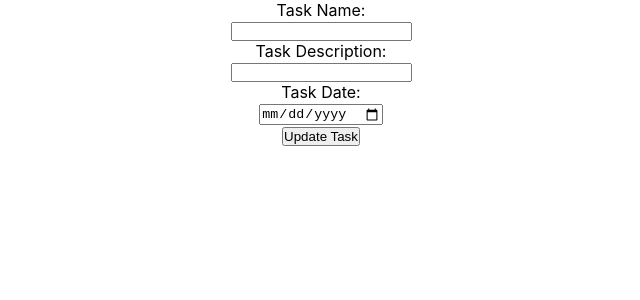
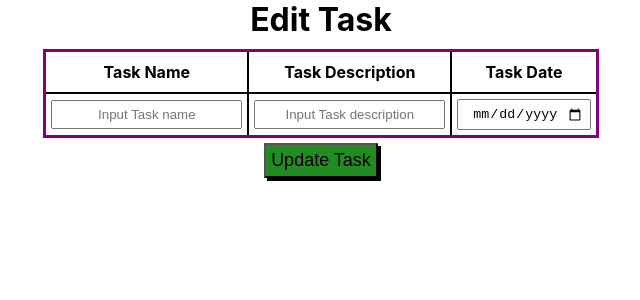
Before and after one commit to Reggie-Amedee-Tech/TaskMaster, a React (Create React App) app in the folder client/: page /task/1 in a window 1280 px wide. Both pictures are taken after a click on the button "Edit". Shown: the top 300 px of the page, without its empty margins (319-959 px from the left). Built offline with nearby package versions, Linux system fonts and the light colour scheme; no server answers.

Commit message:
updated css for detailed task page and update task page

```diff
--- /dev/null
+++ b/client/src/cssModules/DetailedTasksPage.module.css
@@ -0,0 +1,60 @@
+.div {
+    width: 100%;
+}
+
+.Container {
+    display: flex;
+    flex-direction: column;
+    max-width: 1200px;
+    width: 90%;
+    margin: 0 auto;
+    margin-top: 20px;
+}
+
+.table {
+    table-layout: fixed;
+    border-collapse: collapse;
+    border: 3px solid purple;
+}
+
+
+.tablehead {
+    border-bottom: 2px solid black;
+    border-collapse: collapse;
+    text-align: center;
+    padding: 10px;
+    border-right: 2px solid black;
+}
+
+.tablehead3 {
+    border-bottom: 2px solid black;
+    border-collapse: collapse;
+    text-align: center;
+    padding: 10px;
+}
+
+.tabledata {
+    border-right: 2px solid black;
+    padding: 5px;
+}
+
+.tabledata3 {
+    padding: 5px;
+}
+
+.button {
+    margin-top: 10px;
+    background-color: #228B22;
+    font-size: large;
+    box-shadow: 3px 3px;
+    width: 200px;
+}
+
+.button:hover {
+    background-color: #4F7942;
+}
+
+.button:active {
+    background-color: #4F7942;
+    box-shadow: 0px 0px;;
+}
--- /dev/null
+++ b/client/src/cssModules/Homepage.module.css
@@ -0,0 +1,18 @@
+* {
+    margin: 0px;
+    padding: 0px;
+}
+
+.Div {
+    width: 100%;
+    height: 100vh;
+}
+
+.Container{
+    max-width: 1200px;
+    width: 90%;
+}
+
+.Header {
+    padding: 30px;
+}
--- a/client/src/views/DetailedTask.js
+++ b/client/src/views/DetailedTask.js
@@ -1,7 +1,7 @@
 import axios from 'axios';
 import React, { useState, useEffect } from 'react';
 import { navigate } from '@reach/router'
-
+import classes from '../cssModules/DetailedTasksPage.module.css'
 
 
 const DetailedTask = (props) => {
@@ -14,33 +14,29 @@ const DetailedTask = (props) => {
             }))
     })
     return (
-        <div>
-        <div style={{display:'flex',justifyContent:'center'}}>
+        <>
+        <div className={classes.div}>
+            <div className={classes.Container}>
 
-            <div>
-                <table style={{border:'1px solid' }}>
+
+            <table className={classes.table}>
+                <tbody>
                     <tr >
-                        <th style={{border:'1px solid' }}><h3>Task Name:</h3></th>
-                        <th style={{border:'1px solid' }}><h3>Task Description:</h3></th>
-                        <th style={{border:'1px solid' }}><h3>Task Date:</h3></th>
+                        <th className={classes.tablehead}>Task Name</th>
+                        <th className={classes.tablehead}>Task Description</th>
+                        <th className={classes.tablehead3}>Task Date</th>
                     </tr>
                     <tr>
-                        <td style={{border:'1px solid' }}>{task.taskName}</td>
-                        <td style={{border:'1px solid' }}>{task.taskDescription}</td>
-                        <td style={{border:'1px solid' }}>{task.date}</td>
+                        <td className={classes.tabledata}>{task.taskName}</td>
+                        <td className={classes.tabledata}>{task.taskDescription}</td>
+                        <td className={classes.tabledata3}>{task.date}</td>
                     </tr>
-                </table>
-                <button style={{marginTop:'20px'}}onClick={() => navigate('/task/' + task._id + '/edit')}>Edit</button>
+                </tbody>
+            </table>
             </div>
+            <button onClick={() => navigate('/task/' + task._id + '/edit')} className={classes.button}>Edit</button>
         </div>
-        <ul style={{display: 'flex',
-        listStyleType:"none", justifyContent: "space-evenly", borderStyle: 'solid'}}>
-                <li>
-                    <h1 onClick={()=> navigate('/create')}>Task</h1>
-                </li>
-
-            </ul>
-        </div>
+    </>
     )
 }
 
--- a/client/src/views/UpdateTask.js
+++ b/client/src/views/UpdateTask.js
@@ -1,6 +1,7 @@
 import { navigate } from '@reach/router';
 import axios from 'axios';
 import React, { useState, useEffect } from 'react';
+import classes from '../cssModules/TaskForm.module.css'
 
 const UpdateTask = (props) => {
     const [taskName, setTaskName] = useState();
@@ -32,26 +33,41 @@ const UpdateTask = (props) => {
 
     return (
         <form onSubmit={updateTask}>
-            <div>
-                <p>
-                    <label>Task Name: <br /></label>
-                    <input type="text" name ="taskName" onChange={(e) => {setTaskName(e.target.value)}} value={taskName} />
-                </p>
+            <h1>Edit Task</h1>
+            <div className={classes.Div}>
+                <table className={classes.table}>
+                    <tr>
+                        <th className={classes.tablehead}>Task Name</th>
+                        <th className={classes.tablehead}>Task Description</th>
+                        <th className={classes.tablehead3}>Task Date</th>
+                    </tr>
+
+                    <tr>
+                        <td className={classes.tabledata}><input
+                            type='text'
+                            value={taskName}
+                            onChange={(e) => setTaskName(e.target.value)}
+                            placeholder="Input Task name"
+                            className={classes.input}>
+                        </input></td>
+                        <td className={classes.tabledata}><input
+                            type='text'
+                            value={taskDescription}
+                            onChange={(e) => setTaskDescription(e.target.value)}
+                            placeholder="Input Task description"
+                            className={classes.input}>
+                        </input></td>
+                        <td className={classes.tabledata3}><input
+                            type='date'
+                            value={date}
+                            onChange={(e) => setDate(e.target.value)}
+                            placeholder="Select Task date"
+                            className={classes.input}>
+                        </input></td>
+                    </tr>
+                </table>
             </div>
-            <div>
-                <p>
-                    <label>Task Description: <br /></label>
-                    <input type="text" name="taskDescription" onChange={(e) => {setTaskDescription(e.target.value)}} value={taskDescription} />
-                </p>
-            </div>
-            <div>
-                <p>
-                    <label>Task Date: <br /></label>
-                    <input type="date"  name="date" onChange={(e) => {setDate(e.target.value)}} value={date} required pattern="\d{4}-d{2}-\d{2}" />
-                </p>
-            </div>
-            <button type="submit">Update Task</button>
-
+            <button type="submit" className={classes.button}>Update Task</button>
         </form>
 
     )
```
